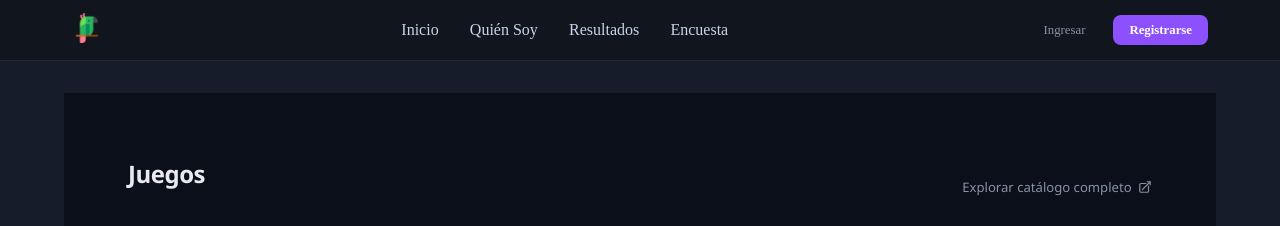
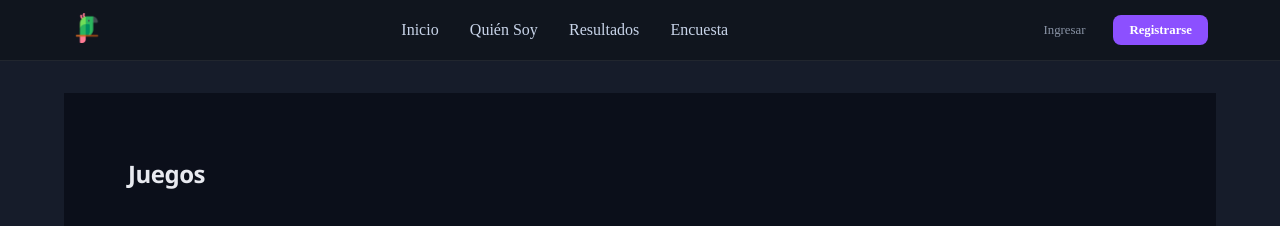
Before and after one commit to Franconicovicente/prograiv-primerparcial-deploy, an Angular app: page /home in a window 1280 px wide. Shown: the top 226 px of the page. Built offline with nearby package versions, Linux system fonts and the light colour scheme; no server answers; the database is empty; grey boxes are pictures that could not be loaded.

Commit message:
primer commit post parcial

```diff
--- a/src/app/pages/home/home.html
+++ b/src/app/pages/home/home.html
@@ -6,12 +6,6 @@
     <div>
       <h2>Juegos</h2>
     </div>
-    <a href="#" class="catalogo-link">
-      Explorar catálogo completo
-      <svg xmlns="http://www.w3.org/2000/svg" viewBox="0 0 24 24" fill="none" stroke="currentColor" stroke-width="2">
-        <path stroke-linecap="round" stroke-linejoin="round" d="M13.5 6H5.25A2.25 2.25 0 0 0 3 8.25v10.5A2.25 2.25 0 0 0 5.25 21h10.5A2.25 2.25 0 0 0 18 18.75V10.5m-10.5 6L21 3m0 0h-5.25M21 3v5.25"/>
-      </svg>
-    </a>
   </div>
 
   <div class="juegos-grid">
```
